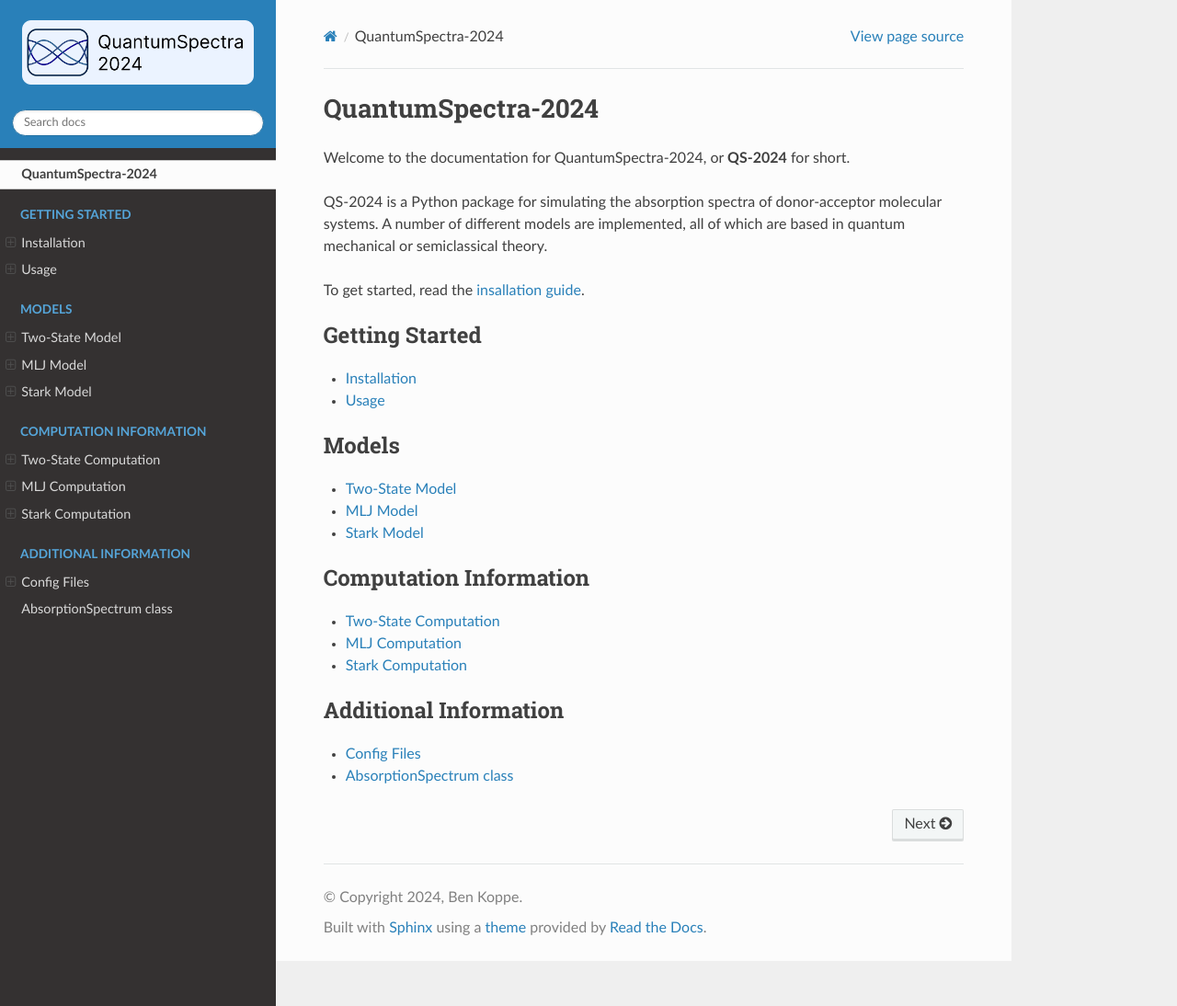
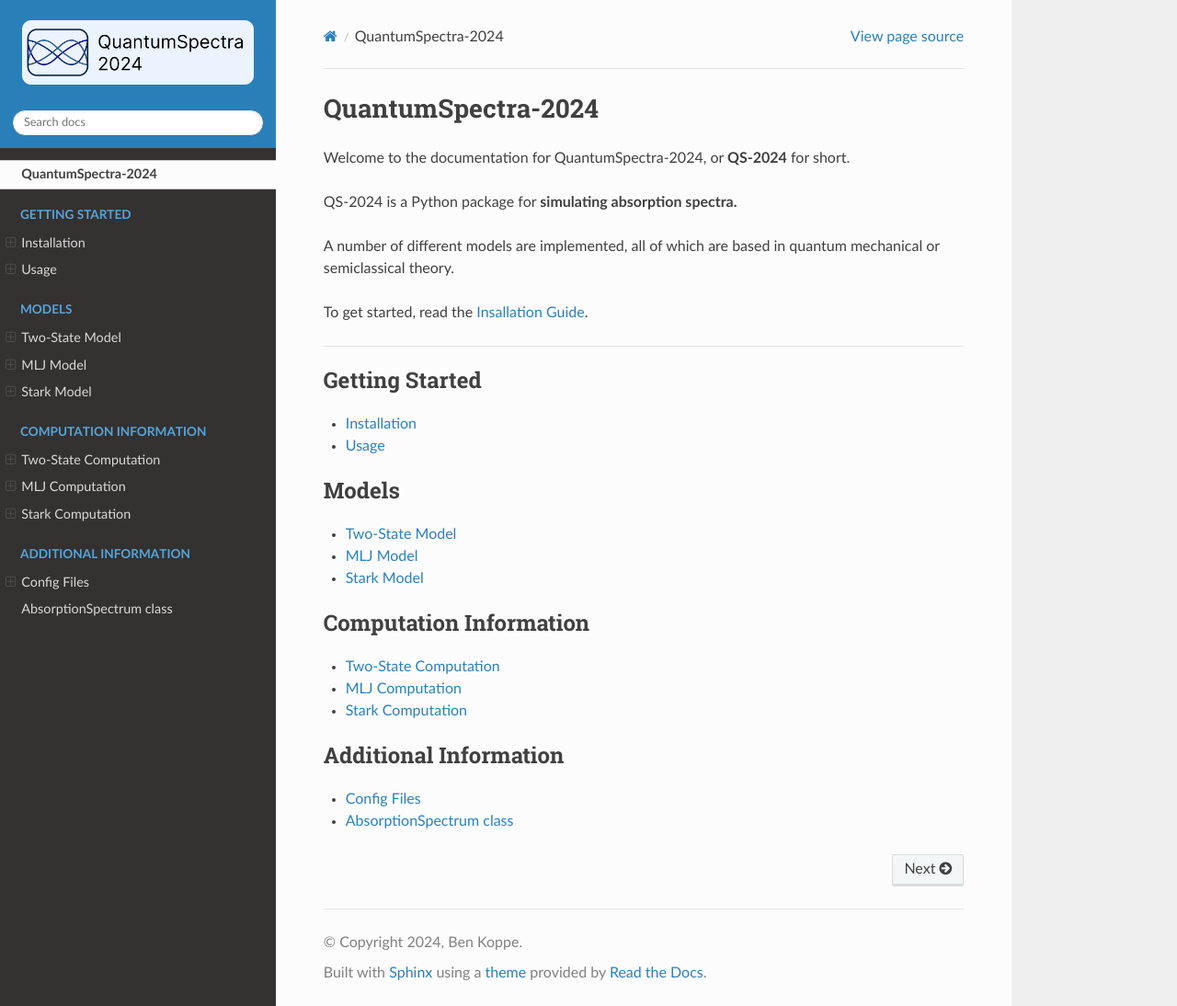
Before and after one commit to benkoppe/QuantumSpectra-2024, a Sphinx documentation site: the page built from docs/source/index.rst, in a window 1280 px wide and 1094 px high. Shown: the whole window at 92% size. Built offline with Sphinx 7.4.7 and the Read the Docs theme 2.0.0, drawn with Linux system fonts in a browser that asks for light colours.

Commit message:
modified introduction

```diff
--- a/docs/source/index.rst
+++ b/docs/source/index.rst
@@ -3,10 +3,13 @@
 
 Welcome to the documentation for QuantumSpectra-2024, or **QS-2024** for short.
 
-QS-2024 is a Python package for simulating the absorption spectra of donor-acceptor molecular systems.
+QS-2024 is a Python package for **simulating absorption spectra.**
+
 A number of different models are implemented, all of which are based in quantum mechanical or semiclassical theory.
 
-To get started, read the :doc:`insallation guide <startup/installation>`.
+To get started, read the :doc:`Insallation Guide <startup/installation>`.
+
+------------
 
 .. toctree::
    :hidden:
```
